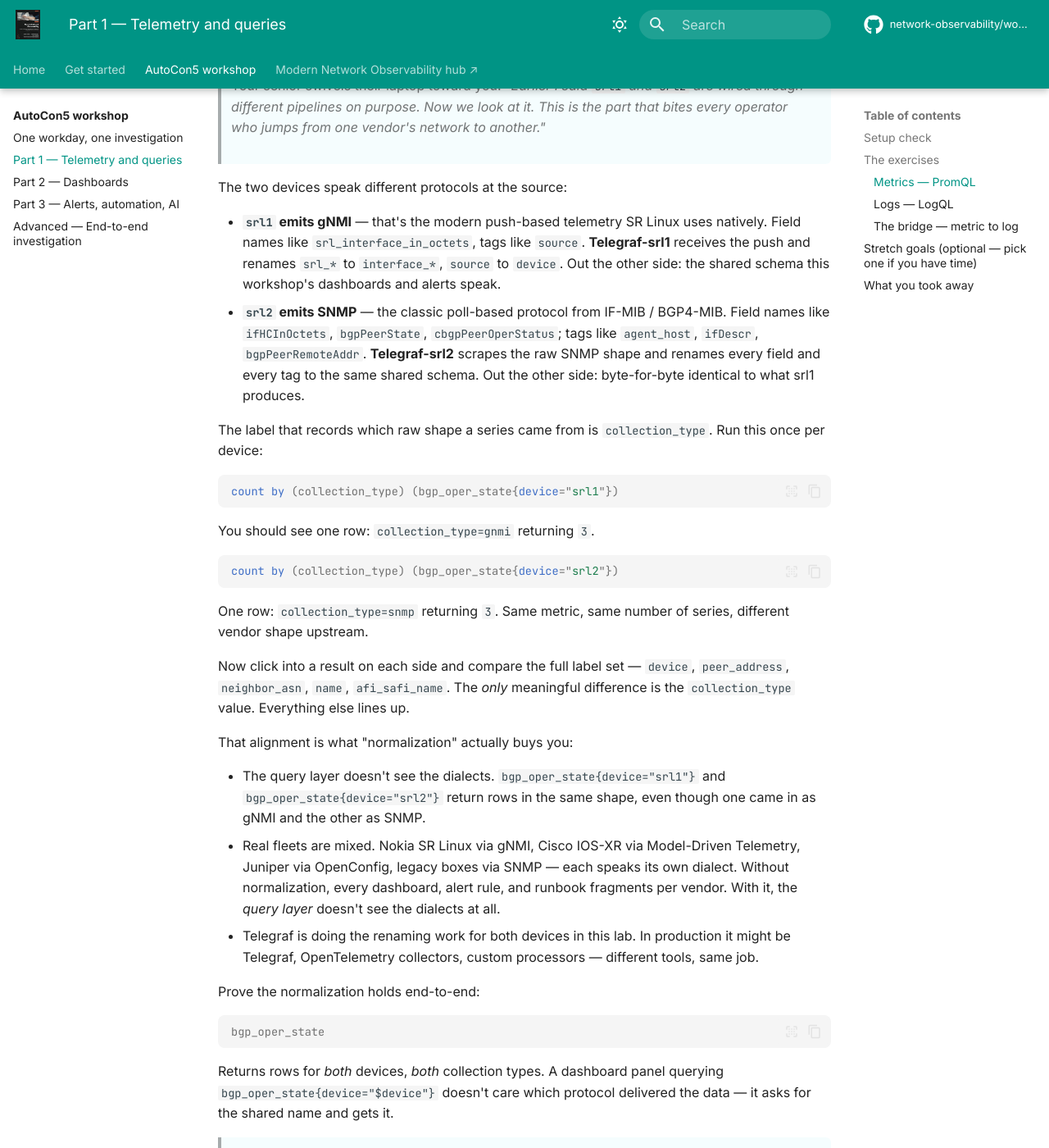
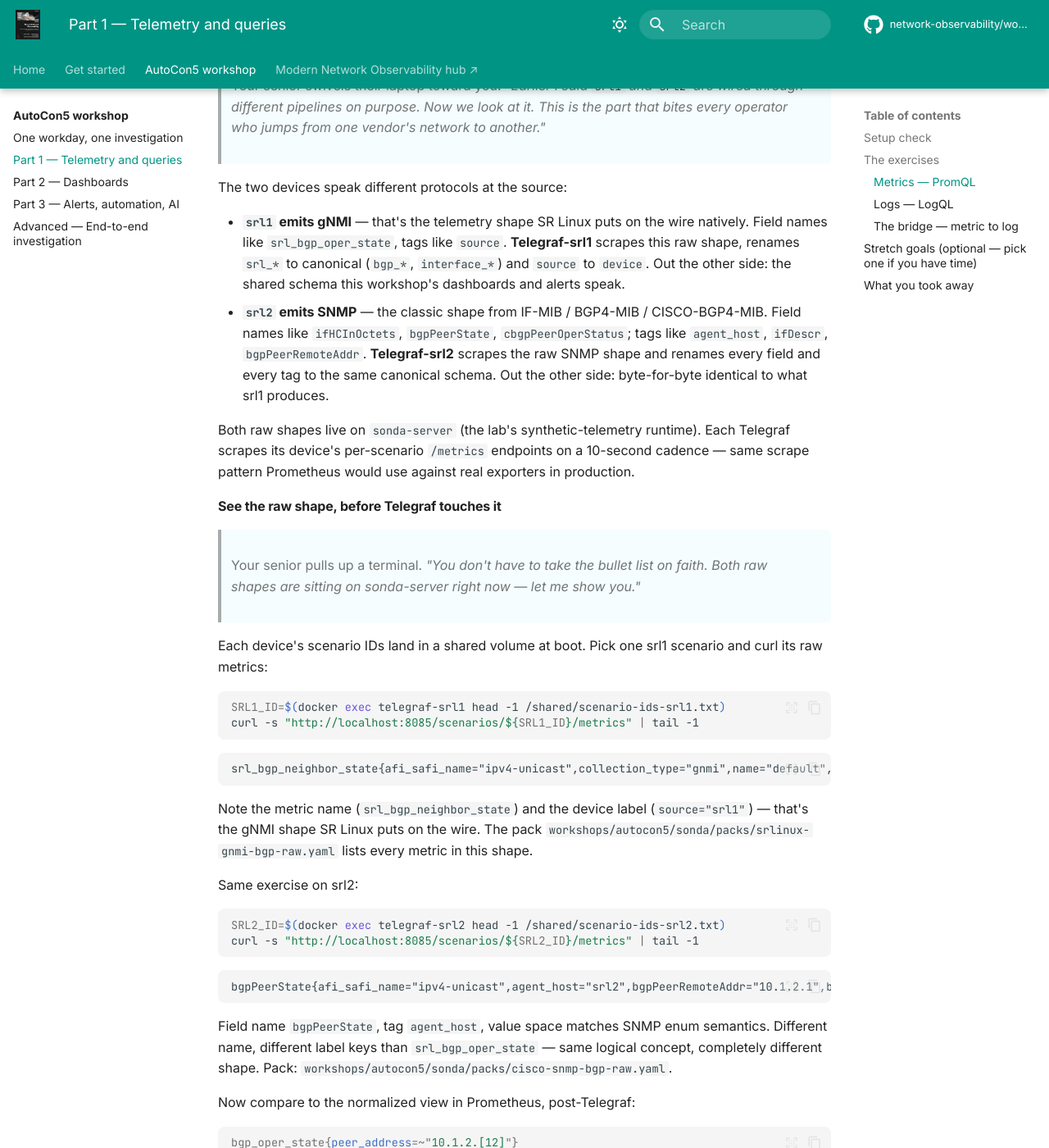
Before and after one commit to network-observability/workshops, an MkDocs documentation site: the page built from docs/workshop/part-1.md, in a window 1280 px wide and 1400 px high, scrolled down 6819 px. Shown: the whole window at 82% size. Built offline with MkDocs 1.6.1 and Material for MkDocs 9.7.7, drawn with Linux system fonts in a browser that asks for light colours; comment, search, counter and statistics services are not loaded; some of the changed text lies outside the part shown.

Commit message:
feat(autocon5): unify srl1 onto sonda-server (drop CLI push pipeline) (#62)

````diff
--- a/workshops/autocon5/guides/part-1-telemetry-and-queries.md
+++ b/workshops/autocon5/guides/part-1-telemetry-and-queries.md
@@ -168,8 +168,52 @@ The log lines that drove the metric flip are right there with the same timestamp
 
 The two devices speak different protocols at the source:
 
-- **`srl1` emits gNMI** — that's the modern push-based telemetry SR Linux uses natively. Field names like `srl_interface_in_octets`, tags like `source`. **Telegraf-srl1** receives the push and renames `srl_*` to `interface_*`, `source` to `device`. Out the other side: the shared schema this workshop's dashboards and alerts speak.
-- **`srl2` emits SNMP** — the classic poll-based protocol from IF-MIB / BGP4-MIB. Field names like `ifHCInOctets`, `bgpPeerState`, `cbgpPeerOperStatus`; tags like `agent_host`, `ifDescr`, `bgpPeerRemoteAddr`. **Telegraf-srl2** scrapes the raw SNMP shape and renames every field and every tag to the same shared schema. Out the other side: byte-for-byte identical to what srl1 produces.
+- **`srl1` emits gNMI** — that's the telemetry shape SR Linux puts on the wire natively. Field names like `srl_bgp_oper_state`, tags like `source`. **Telegraf-srl1** scrapes this raw shape, renames `srl_*` to canonical (`bgp_*`, `interface_*`) and `source` to `device`. Out the other side: the shared schema this workshop's dashboards and alerts speak.
+- **`srl2` emits SNMP** — the classic shape from IF-MIB / BGP4-MIB / CISCO-BGP4-MIB. Field names like `ifHCInOctets`, `bgpPeerState`, `cbgpPeerOperStatus`; tags like `agent_host`, `ifDescr`, `bgpPeerRemoteAddr`. **Telegraf-srl2** scrapes the raw SNMP shape and renames every field and every tag to the same canonical schema. Out the other side: byte-for-byte identical to what srl1 produces.
+
+Both raw shapes live on `sonda-server` (the lab's synthetic-telemetry runtime). Each Telegraf scrapes its device's per-scenario `/metrics` endpoints on a 10-second cadence — same scrape pattern Prometheus would use against real exporters in production.
+
+#### See the raw shape, before Telegraf touches it
+
+> Your senior pulls up a terminal. *"You don't have to take the bullet list on faith. Both raw shapes are sitting on sonda-server right now — let me show you."*
+
+Each device's scenario IDs land in a shared volume at boot. Pick one srl1 scenario and curl its raw metrics:
+
+```bash
+SRL1_ID=$(docker exec telegraf-srl1 head -1 /shared/scenario-ids-srl1.txt)
+curl -s "http://localhost:8085/scenarios/${SRL1_ID}/metrics" | tail -1
+```
+
+```
+srl_bgp_neighbor_state{afi_safi_name="ipv4-unicast",collection_type="gnmi",name="default",neighbor_asn="65102",peer_address="10.1.2.2",source="srl1"} 1
+```
+
+Note the metric name (`srl_bgp_neighbor_state`) and the device label (`source="srl1"`) — that's the gNMI shape SR Linux puts on the wire. The pack `workshops/autocon5/sonda/packs/srlinux-gnmi-bgp-raw.yaml` lists every metric in this shape.
+
+Same exercise on srl2:
+
+```bash
+SRL2_ID=$(docker exec telegraf-srl2 head -1 /shared/scenario-ids-srl2.txt)
+curl -s "http://localhost:8085/scenarios/${SRL2_ID}/metrics" | tail -1
+```
+
+```
+bgpPeerState{afi_safi_name="ipv4-unicast",agent_host="srl2",bgpPeerRemoteAddr="10.1.2.1",bgpPeerRemoteAs="65101",collection_type="snmp",name="default"} 1
+```
+
+Field name `bgpPeerState`, tag `agent_host`, value space matches SNMP enum semantics. Different name, different label keys than `srl_bgp_oper_state` — same logical concept, completely different shape. Pack: `workshops/autocon5/sonda/packs/cisco-snmp-bgp-raw.yaml`.
+
+Now compare to the normalized view in Prometheus, post-Telegraf:
+
+```promql
+bgp_oper_state{peer_address=~"10.1.2.[12]"}
+```
+
+Two rows, both `bgp_oper_state{device=..., peer_address=..., afi_safi_name="ipv4-unicast", name="default", ...}`. Same metric name, same label keys, regardless of whether the upstream was `srl_bgp_oper_state{source=srl1}` or `bgpPeerState{agent_host=srl2}`. That's the rename rules in `telegraf-{srl1,srl2}.conf.toml` doing the lift.
+
+??? info "If your curl returns empty, retry"
+
+    `sonda-server`'s `/scenarios/{id}/metrics` endpoint drains the scenario's emission buffer on each read. The Telegraf scrape (every 10s) is one consumer, your `curl` is another — they race for the same buffer. Rerun the `curl` a few seconds later; you'll get the next emission's events.
 
 The label that records which raw shape a series came from is `collection_type`. Run this once per device:
 
@@ -277,7 +321,7 @@ Aggregating logs over time turns a log query into a metric:
 sum by (device) (count_over_time({vendor_facility_process="UPDOWN"}[5m]))
 ```
 
-Switch the panel to `Time series`. You should see two lines (one per device) showing UPDOWN events per 5-minute window. With the lab in steady state the count sits around **20 events per device** — sonda emits a slow trickle of UPDOWN events to keep the alert pipeline warm without tripping anything.
+Switch the panel to `Time series`. You should see two lines (one per device) showing UPDOWN events per 5-minute window. With the lab in steady state the count sits at **a handful per device** — sonda emits a slow trickle, well below the `PeerInterfaceFlapping` alert's `> 3 events in 2 minutes` threshold.
 
 Trigger another flap:
 
````
Also changed, not shown: 7 other files.
